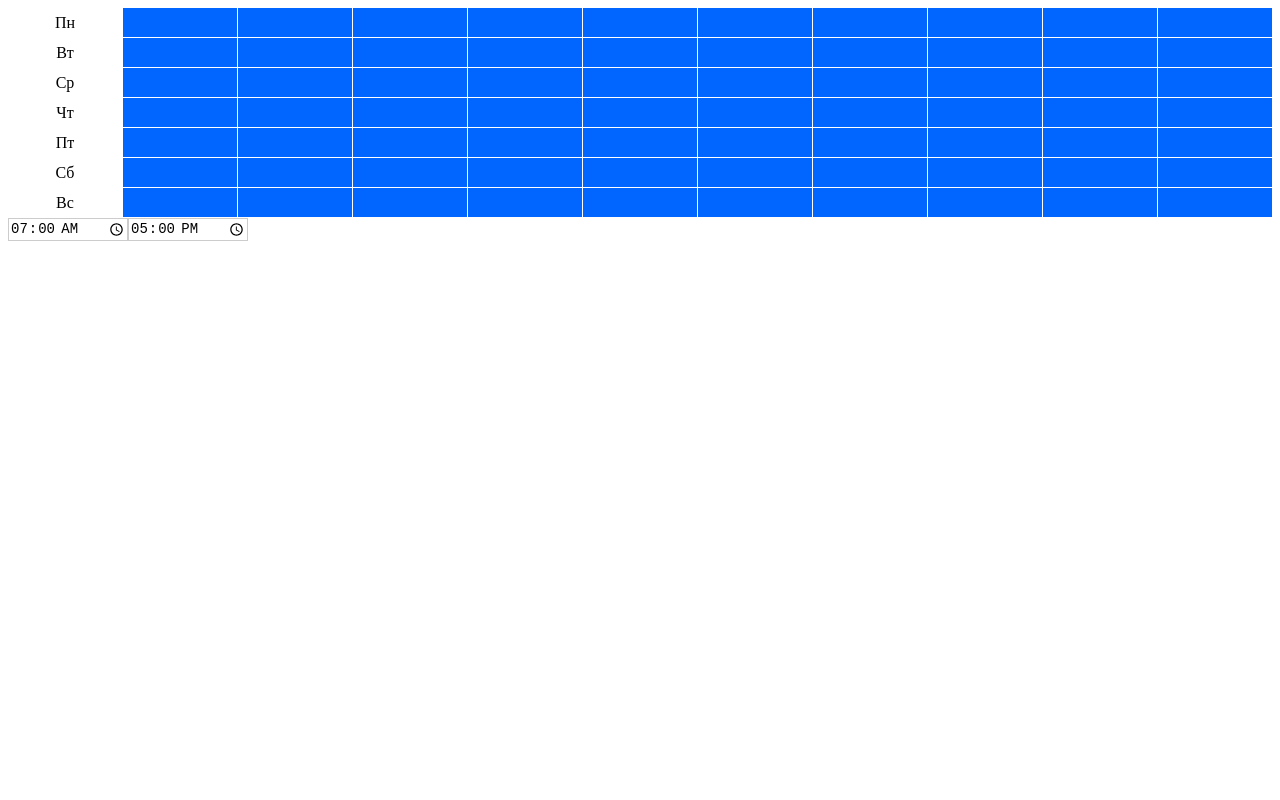
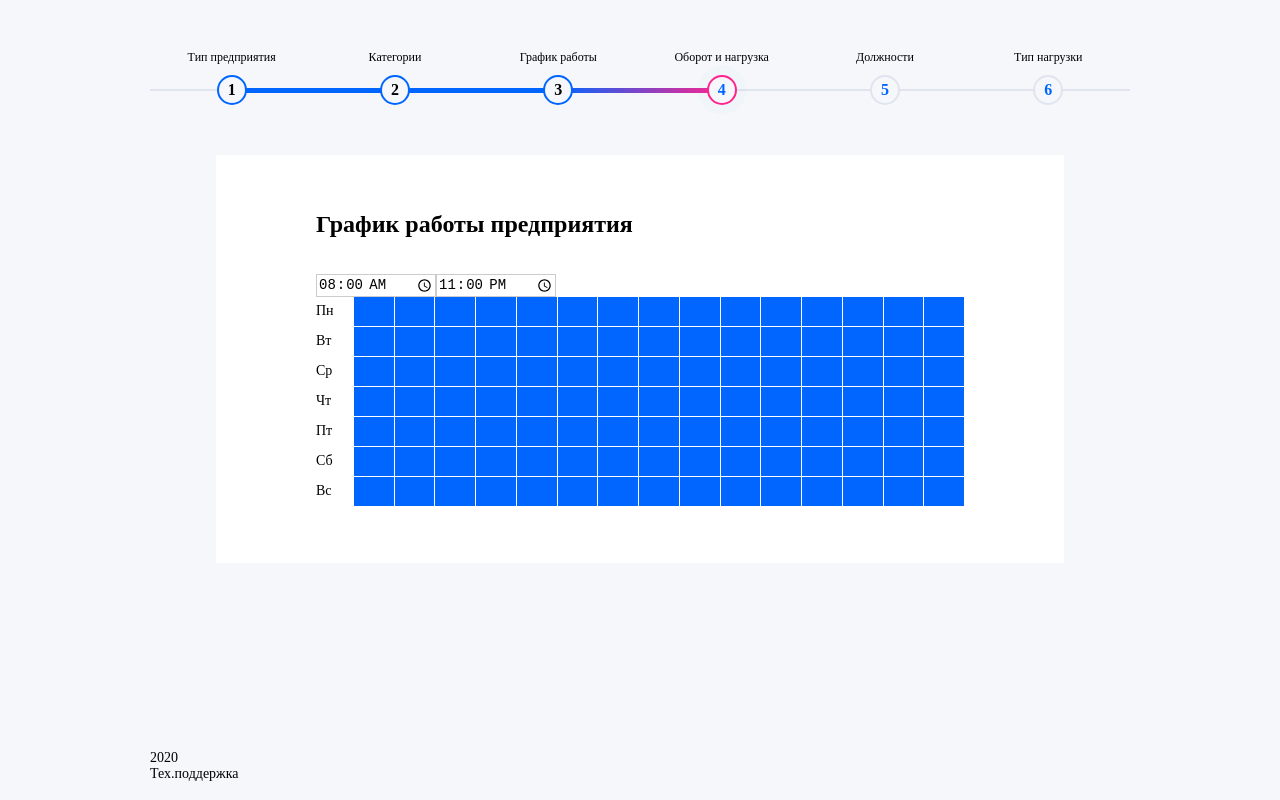
Before and after one commit to paybox565/tableHours, a website: page index.html in a window 1280 px wide. Drawn offline with Linux system fonts and the light colour scheme; files that its build step writes are made by us from their sources.

Commit message:
markup and styles

```diff
--- a/gulpfile.js
+++ b/gulpfile.js
@@ -16,7 +16,7 @@ function scripts(cb) {
 }
 
 function styles(cb) {
-    return src('src/**/*.less')
+    return src('src/css/main.less')
         .pipe(sourcemaps.init())
         .pipe(less())
         .pipe(concat('styles.css'))
--- a/index.html
+++ b/index.html
@@ -7,26 +7,50 @@
 </head>
 <body>
 
-<div id="main_wrap" class="container">
-    <!--<div class="table__wrap">
-        <div class="table__row table__row&#45;&#45;header">
-            <div class="table__cell">Day</div>
-            <div class="table__cell">0:00</div>
-            <div class="table__cell">1:00</div>
-            <div class="table__cell">2:00</div>
-            <div class="table__cell">3:00</div>
-            <div class="table__cell">4:00</div>
+<div class="page-container">
+    <header>
+        <div class="container">
+            <div class="progress">
+                <div class="progress-track"></div>
+                <div class="progress-step is-complete">
+                    Тип предприятия
+                </div>
+                <div class="progress-step is-complete">
+                    Категории
+                </div>
+                <div class="progress-step is-complete is-last-complete">
+                    График работы
+                </div>
+                <div class="progress-step is-active">
+                    Оборот и нагрузка
+                </div>
+                <div class="progress-step">
+                    Должности
+                </div>
+                <div class="progress-step">
+                    Тип нагрузки
+                </div>
+            </div>
         </div>
-        <div class="table__row">
-            <div class="table__cell">Mon</div>
-            <div class="table__cell active">&nbsp;</div>
-            <div class="table__cell active">&nbsp;</div>
-            <div class="table__cell">&nbsp;</div>
-            <div class="table__cell">&nbsp;</div>
-            <div class="table__cell">&nbsp;</div>
+    </header>
+    <div class="container">
+        <div class="table__substrate">
+            <div class="table__title">
+                График работы предприятия
+            </div>
+            <div id="main_wrap"></div>
         </div>
-    </div>-->
+    </div>
 </div>
+<footer>
+    <div id="logo"></div>
+    <div id="copyright">
+        2020
+    </div>
+    <div id="support">
+        Тех.поддержка
+    </div>
+</footer>
 
 <script type="text/javascript" src="dist/script.js"></script>
 
--- /dev/null
+++ b/src/css/main.less
@@ -0,0 +1,4 @@
+@import "variables";
+@import "table-hours";
+@import "progress-bar";
+@import "styles";
--- /dev/null
+++ b/src/css/progress-bar.less
@@ -0,0 +1,123 @@
+// Colours -----------------------------------------
+@grey:  #DFE4EF;
+@grey2: #DFE4EF;
+@blue:  #0066FF;
+@pink: #FF238D;
+@white: #fff;
+
+// Progress Bar ------------------------------------
+.progress {
+  position: relative;
+  display: flex;
+  margin: 50px 0;
+
+  // Background Track
+  .progress-track {
+    position: absolute;
+    top: 39px;
+    width: 100%;
+    height: 2px;
+    background-color: @grey2;
+    z-index: 1;
+    counter-reset: step;
+  }
+
+  // Each Step on the Progress Bar
+  .progress-step {
+    position: relative;
+    width: 100%;
+    font-size: 12px;
+    text-align: center;
+
+    // Hide the final step's progress bar
+    &:last-child:before {
+      display: none;
+    }
+
+    // Step's circle in default state
+    &:after {
+      content: counter(step);
+      counter-increment: step;
+      display: flex;
+      align-items: center;
+      justify-content: center;
+      margin: 10px auto 0;
+      width: 26px;
+      height: 26px;
+      background-color: @background-color;
+      border: 2px solid @grey2;
+      border-radius: 100%;
+      font-size: 16px;
+      font-weight: bold;
+      color: @blue;
+      position: relative;
+      z-index: 2;
+    }
+
+    // Step's progress bar in default state
+    &:before {
+      content: "";
+      position: absolute;
+      top: 38px;
+      left: 50%;
+      width: 0%;
+      transition: width 1s ease-in;
+      height: 5px;
+      background: @grey2;
+      z-index: 1;
+    }
+
+    // Step's active state
+    &.is-active {
+
+      &:after {
+        border-color: @pink;
+        animation: pulse 2s infinite;
+      }
+    }
+
+    // Step's complete state
+    &.is-complete {
+
+      // Step's circle in complete state
+      &:after {
+        color: black;
+        border-color: @blue;
+      }
+
+      // Step's progress bar in complete state
+      &:before {
+        background: @blue;
+        animation: nextStep 1s;
+        animation-fill-mode: forwards;
+      }
+    }
+
+    &.is-last-complete {
+
+      &:before {
+        background: linear-gradient(to left, @pink, @blue);
+      }
+    }
+  }
+}
+
+// Animations --------------------------------------
+// Pulse animation for Step's circle in active state
+@keyframes pulse {
+  0% {
+    box-shadow: 0 0 0 0 rgba(33,131,221, 0.4);
+  }
+  70% {
+    box-shadow: 0 0 0 10px rgba(33,131,221, 0);
+  }
+  100% {
+    box-shadow: 0 0 0 0 rgba(33,131,221, 0);
+  }
+}
+
+// Progressing to next step animation for Step's progress bar
+@keyframes nextStep {
+  0% { width: 0%; }
+  100% { width: 100%; }
+}
--- a/src/css/styles.less
+++ b/src/css/styles.less
@@ -2,58 +2,38 @@
     box-sizing: border-box;
 }
 .container {
-    max-width: 1280px;
+    max-width: @max-width;
     margin: 0 auto;
     position: relative;
 }
-.table {
-
-    &__row {
-        display: flex;
-        flex-flow: row nowrap;
-        justify-content: flex-start;
-        align-items: center;
-        transition: all 0.3s ease;
-
-        &--header {
-            font-weight: bold;
-        }
-    }
-    &__cell {
-        display: flex;
-        flex: 1 1;
-        background-color: #E0E4EF;
-        height: 30px;
-        align-items: center;
-        justify-content: center;
-        border-right: 1px solid white;
-        border-bottom: 1px solid white;
-        cursor: pointer;
-        opacity: 1;
-        transition: all 0.3s ease;
-
-        &:last-of-type {
-            border-right: none;
-        }
-
-        &--days {
-            background-color: white;
-            cursor: default;
-        }
-
-        &.active {
-            background-color: #0165FF;
-        }
-        &.hide {
-            opacity: 0;
-        }
-    }
+body, html {
+    background-color: @background-color;
 }
-
-input[type=time] {
-    color: black;
+html {
+    height: 100%;
+    min-width: 320px;
+}
+body {
+    height: 100%;
     font-size: 14px;
-    width: 120px;
-    background-color: #ffffff;
-    border: 1px solid #cccccc;
+    font-weight: normal;
+    font-style: normal;
+    margin: 0;
+    padding: 0;
 }
+.page-container {
+    width: 100%;
+    height: auto;
+    min-height: 100%;
+    margin: 0 auto;
+    position: relative;
+    overflow: hidden;
+    padding-bottom: 50px;
+}
+footer {
+    margin: -50px auto 0;
+    max-width: @max-width;
+    height: 50px;
+    position: relative;
+    overflow: hidden;
+}
--- /dev/null
+++ b/src/css/table-hours.less
@@ -0,0 +1,65 @@
+.table {
+
+  &__substrate {
+    background-color: white;
+    padding: 56px 100px;
+    margin: 0 66px;
+  }
+
+  &__title {
+    font-size: 24px;
+    font-weight: bold;
+    margin-bottom: 36px;
+  }
+
+  &__row {
+    display: flex;
+    flex-flow: row nowrap;
+    justify-content: flex-start;
+    align-items: center;
+    transition: all 0.3s ease;
+
+    &--header {
+      font-weight: bold;
+    }
+  }
+  &__cell {
+    display: flex;
+    flex: 1 1;
+    background-color: #E0E4EF;
+    height: 30px;
+    align-items: center;
+    justify-content: center;
+    border-right: 1px solid white;
+    border-bottom: 1px solid white;
+    cursor: pointer;
+    opacity: 1;
+    transition: all 0.3s ease;
+
+    &:last-of-type {
+      border-right: none;
+    }
+
+    &--days {
+      flex: 0 0 38px;
+      justify-content: flex-start;
+      background-color: white;
+      cursor: default;
+    }
+
+    &.active {
+      background-color: #0165FF;
+    }
+    &.hide {
+      opacity: 0;
+    }
+  }
+}
+
+input[type=time] {
+  color: black;
+  font-size: 14px;
+  width: 120px;
+  background-color: #ffffff;
+  border: 1px solid #cccccc;
+}
--- /dev/null
+++ b/src/css/variables.less
@@ -0,0 +1,3 @@
+@max-width: 980px;
+
+@background-color: #F5F7FA;
--- a/src/js/script.js
+++ b/src/js/script.js
@@ -1,21 +1,23 @@
 class WorkHoursTable {
 
-    constructor(wrap, start, end) {
-        this.beginTime = start ? start : '07:00'
-        this.endTime = end ? end : '17:00'
+    constructor(id, wrapId, start, end) {
+        this.beginTime = start ? start : '08:00'
+        this.endTime = end ? end : '23:00'
         this.timeOut = 350;
+        this.tableId = id;
+        this.wrapId = document.getElementById(wrapId);
         //Save context for method
         this.changeInterval = this.changeInterval.bind(this);
     }
 
     createTable(){
+        //Create time fields
+        this.createInput(this.wrapId, this.beginTime, this.tableId + 'start_interval');
+        this.createInput(this.wrapId, this.endTime, this.tableId + 'end_interval');
         const wrap = document.createElement('div');
-        wrap.id = 'work_hours_table';
+        wrap.id = this.tableId;
         wrap.classList.add('table__wrap');
-        document.body.append(wrap);
-        //Create time fields
-        this.createInput(document.body, this.beginTime, 'start_interval');
-        this.createInput(document.body, this.endTime, 'end_interval');
+        this.wrapId.append(wrap);
         this.redrawTable(wrap, this.beginTime, this.endTime)
     }
 
@@ -72,7 +74,7 @@ class WorkHoursTable {
     }
 
     recalculateRows(start, end){
-        const table = document.getElementById('work_hours_table');
+        const table = document.getElementById(this.tableId);
         const rows = table.querySelectorAll('.table__row');
         const count = this.calculateInterval(start, end);
 
@@ -99,7 +101,7 @@ class WorkHoursTable {
     }
 
     clearTable(){
-        const table = document.getElementById('work_hours_table');
+        const table = document.getElementById(this.tableId);
         const rows = table.querySelectorAll('.table__row');
         for(let i = 0; i < rows.length;i++){
             const cells = rows[i].querySelectorAll('.table__cell');
@@ -125,10 +127,10 @@ class WorkHoursTable {
     }
 
     changeInterval(e){
-        if(e.target.id === 'start_interval'){
+        if(e.target.id === this.tableId + 'start_interval'){
             this.beginTime = e.target.value
         }
-        if(e.target.id === 'end_interval'){
+        if(e.target.id === this.tableId + 'end_interval'){
             this.endTime = e.target.value
         }
         this.recalculateRows(this.beginTime, this.endTime)
@@ -136,5 +138,7 @@ class WorkHoursTable {
 
 }
 
-const table = new WorkHoursTable();
+const table = new WorkHoursTable('work_hours_table', 'main_wrap');
 table.createTable();
+//const table2 = new WorkHoursTable('work_hours_table2', 'main_wrap');
+//table2.createTable();
```
Also changed, not shown: dist/script.js, dist/styles.css.
